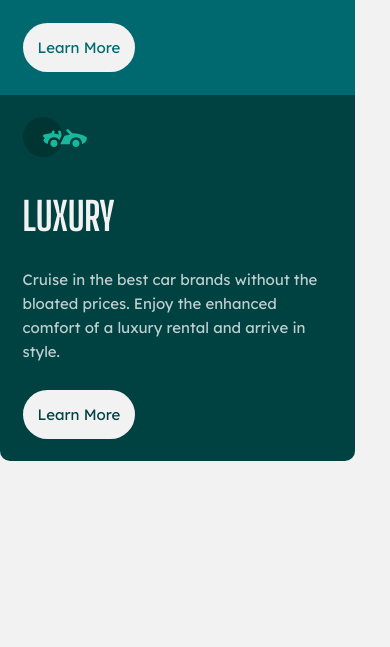
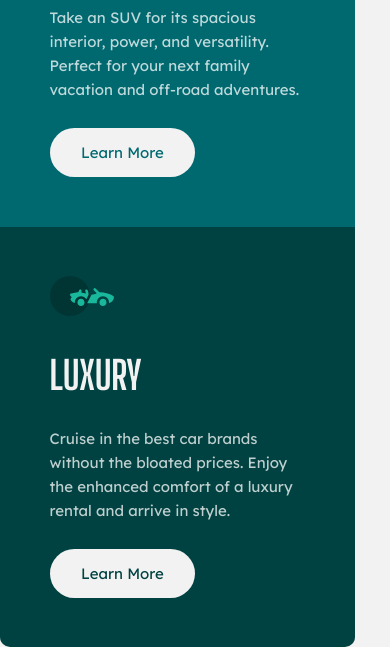
Before and after one commit to E1000o/FM4-3-column-preview-card-component-main, a plain HTML site: page index.html in a window 390 px wide. Shown: the part 630-1277 px from the top of the page. Before the commit the page ends 1091 px from the top, so only its background shows below. Drawn offline with Linux system fonts and the light colour scheme.

Commit message:
final final version

```diff
--- a/css/styles.css
+++ b/css/styles.css
@@ -162,6 +162,16 @@ footer {
         margin-bottom: 0.75em;
     }
 
+    section {
+        padding: 3.3em;
+    }
+
+    section a {
+        left: 3.3em;
+        bottom: 3.3em;
+        padding: 1em 2.1em;
+    }
+
     p {
         margin-bottom: 5em;
     }
```
